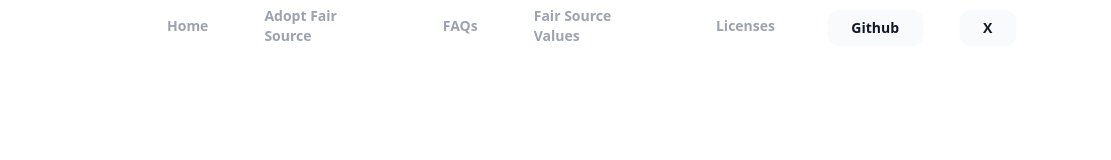
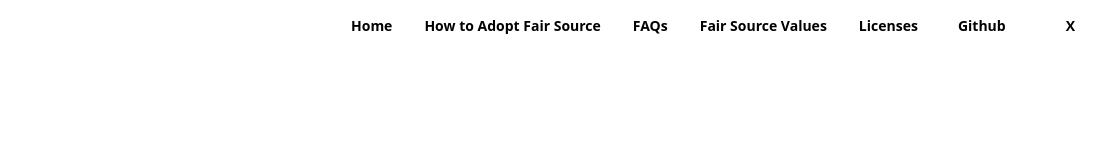
Before and after one commit to fairsource/fair.io, an Astro site in the folder site/: page /faqs in a window 1280 px wide. Shown: the full height of the page, 169-1280 px from the left. Built offline with nearby package versions, Linux system fonts and the light colour scheme; Astro itself is replaced by a stand-in of ours.

Commit message:
color presets in tailwind

```diff
--- a/site/src/components/Navigation.astro
+++ b/site/src/components/Navigation.astro
@@ -6,7 +6,7 @@ const links = [
     target: ''
   },
   {
-    name: 'Adopt Fair Source',
+    name: 'How to Adopt Fair Source',
     url: '/adopt/',
     target: ''
   },
@@ -68,19 +68,18 @@ const socialLinks = [
       </svg>
     </button>
   </div>
-  <ul class="hidden absolute top-1/2 left-1/2 transform -translate-y-1/2 -translate-x-1/2 lg:flex lg:mx-auto lg:flex lg:items-center lg:w-auto lg:space-x-6">
+  <ul class="hidden absolute top-0 right-0 lg:flex lg:mx-auto lg:flex lg:items-center lg:justify-end lg:w-[66.6%]">
     {
       links.map((link) => <li class="mb-1">
         <a class="block p-4 text-sm font-semibold text-gray-400 hover:bg-blue-50 hover:text-blue-600 rounded" href={link.url} target={link.target}>{link.name}</a>
       </li>)
     }
-  </ul>
-  <ul class="hidden absolute top-1/2 right-0 transform -translate-y-1/2 -translate-x-1/2 lg:flex lg:mx-auto lg:flex lg:items-center lg:w-auto lg:space-x-6">
     {
-      socialLinks.map((link) => <a class="hidden lg:inline-block lg:ml-auto lg:mr-3 py-2 px-6 bg-gray-50 hover:bg-gray-100 text-sm text-gray-900 font-bold rounded-xl transition duration-200" href={link.url} target={link.target}>{link.name}</a>)
+      socialLinks.map((link) => <li class="mb-1">
+        <a class="hidden lg:inline-block lg:ml-auto lg:mr-3 py-2 px-6 bg-gray-50 hover:bg-gray-100 text-sm text-gray-900 font-bold rounded-xl transition duration-200" href={link.url} target={link.target}>{link.name}</a>
+      </li>)
     }
   </ul>
-
 </nav>
 <div class="navbar-menu relative z-50 hidden">
   <div class="navbar-backdrop fixed inset-0 bg-gray-800 opacity-25"></div>
--- a/site/tailwind.config.mjs
+++ b/site/tailwind.config.mjs
@@ -2,6 +2,19 @@
 export default {
 	content: ['./src/**/*.{astro,html,js,jsx,md,mdx,svelte,ts,tsx,vue}'],
 	theme: {
+    colors: {
+      transparent: 'transparent',
+      current: 'currentColor',
+      background: '#F2F0ED',
+      black: '#0D1B2A',
+      teal: '#0A9396',
+      orange: '#FF763E',
+      lightGray: '#A5A5A5',
+      midnight: '#1E1E1E',
+      taupe: '#E8E3DC',
+      rust: '#BB3E04',
+      purple: '#6E5494'
+    },
 		extend: {},
 	},
 	plugins: [],
```
